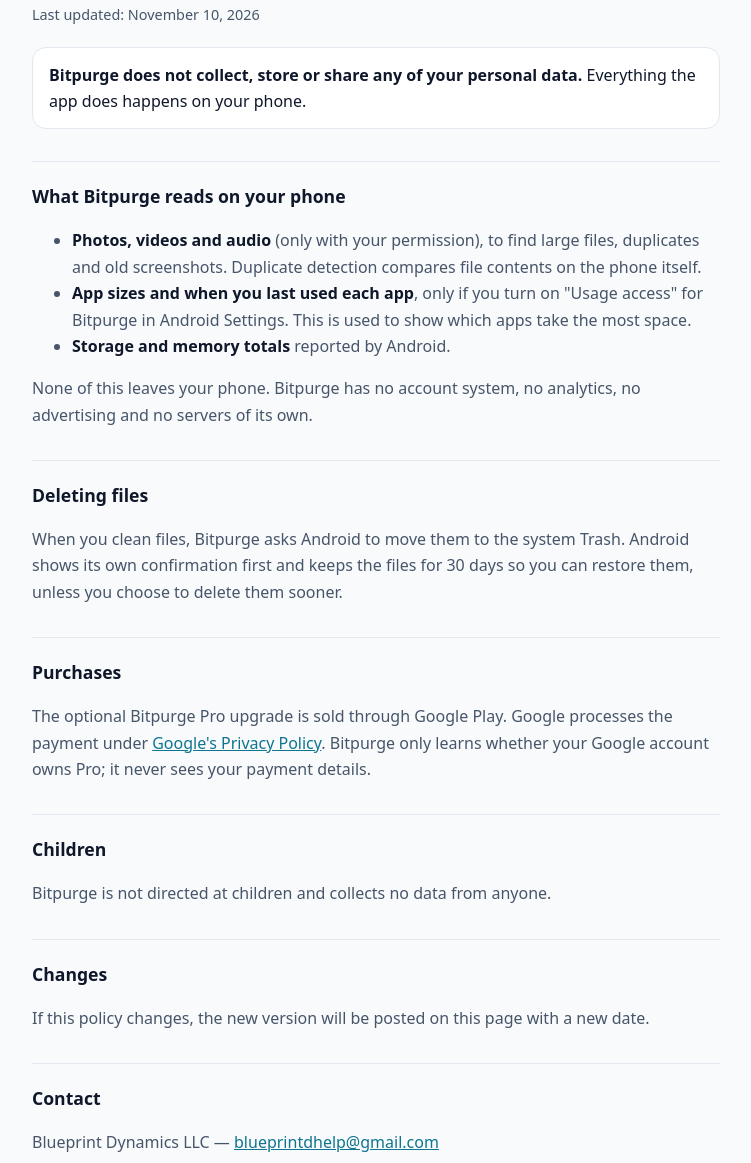
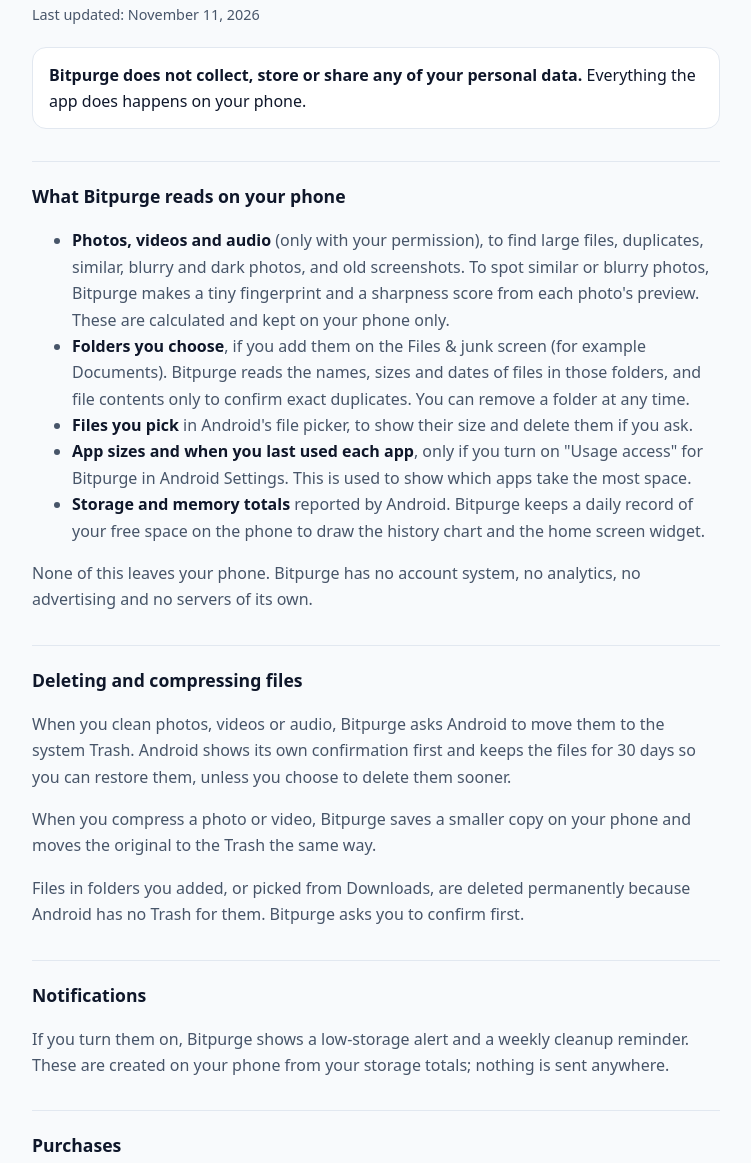
Before and after one commit to BlueprintDynamics/App-Policies, a plain HTML site: page bitpurge.html in a window 1280 px wide. Shown: the part 109-1272 px from the top of the page, without its empty margins (264-1015 px from the left). Drawn offline with Linux system fonts and the light colour scheme.

Commit message:
Bitpurge: cover photo analysis, compression, chosen folders, notifications and widget
Co-Authored-By: Claude Opus 5.5 <noreply@anthropic.com>
Claude-Session: https://claude.ai/code/session_01VVAgurRG7N2jygh3VPL5qW

```diff
--- a/bitpurge.html
+++ b/bitpurge.html
@@ -10,7 +10,7 @@
 <main>
   <a class="back" href="index.html">← All apps</a>
   <h1>Bitpurge Privacy Policy</h1>
-  <p class="date">Last updated: November 10, 2026</p>
+  <p class="date">Last updated: November 11, 2026</p>
 
   <div class="summary">
     <p><strong>Bitpurge does not collect, store or share any of your personal data.</strong>
@@ -19,17 +19,31 @@
 
   <h2>What Bitpurge reads on your phone</h2>
   <ul>
-    <li><strong>Photos, videos and audio</strong> (only with your permission), to find large files, duplicates and old
-      screenshots. Duplicate detection compares file contents on the phone itself.</li>
+    <li><strong>Photos, videos and audio</strong> (only with your permission), to find large files, duplicates, similar,
+      blurry and dark photos, and old screenshots. To spot similar or blurry photos, Bitpurge makes a tiny fingerprint and a
+      sharpness score from each photo's preview. These are calculated and kept on your phone only.</li>
+    <li><strong>Folders you choose</strong>, if you add them on the Files &amp; junk screen (for example Documents). Bitpurge
+      reads the names, sizes and dates of files in those folders, and file contents only to confirm exact duplicates. You
+      can remove a folder at any time.</li>
+    <li><strong>Files you pick</strong> in Android's file picker, to show their size and delete them if you ask.</li>
     <li><strong>App sizes and when you last used each app</strong>, only if you turn on "Usage access" for Bitpurge in
       Android Settings. This is used to show which apps take the most space.</li>
-    <li><strong>Storage and memory totals</strong> reported by Android.</li>
+    <li><strong>Storage and memory totals</strong> reported by Android. Bitpurge keeps a daily record of your free space on
+      the phone to draw the history chart and the home screen widget.</li>
   </ul>
   <p>None of this leaves your phone. Bitpurge has no account system, no analytics, no advertising and no servers of its own.</p>
 
-  <h2>Deleting files</h2>
-  <p>When you clean files, Bitpurge asks Android to move them to the system Trash. Android shows its own confirmation
-  first and keeps the files for 30 days so you can restore them, unless you choose to delete them sooner.</p>
+  <h2>Deleting and compressing files</h2>
+  <p>When you clean photos, videos or audio, Bitpurge asks Android to move them to the system Trash. Android shows its own
+  confirmation first and keeps the files for 30 days so you can restore them, unless you choose to delete them sooner.</p>
+  <p>When you compress a photo or video, Bitpurge saves a smaller copy on your phone and moves the original to the Trash
+  the same way.</p>
+  <p>Files in folders you added, or picked from Downloads, are deleted permanently because Android has no Trash for them.
+  Bitpurge asks you to confirm first.</p>
+
+  <h2>Notifications</h2>
+  <p>If you turn them on, Bitpurge shows a low-storage alert and a weekly cleanup reminder. These are created on your phone
+  from your storage totals; nothing is sent anywhere.</p>
 
   <h2>Purchases</h2>
   <p>The optional Bitpurge Pro upgrade is sold through Google Play. Google processes the payment under
```
